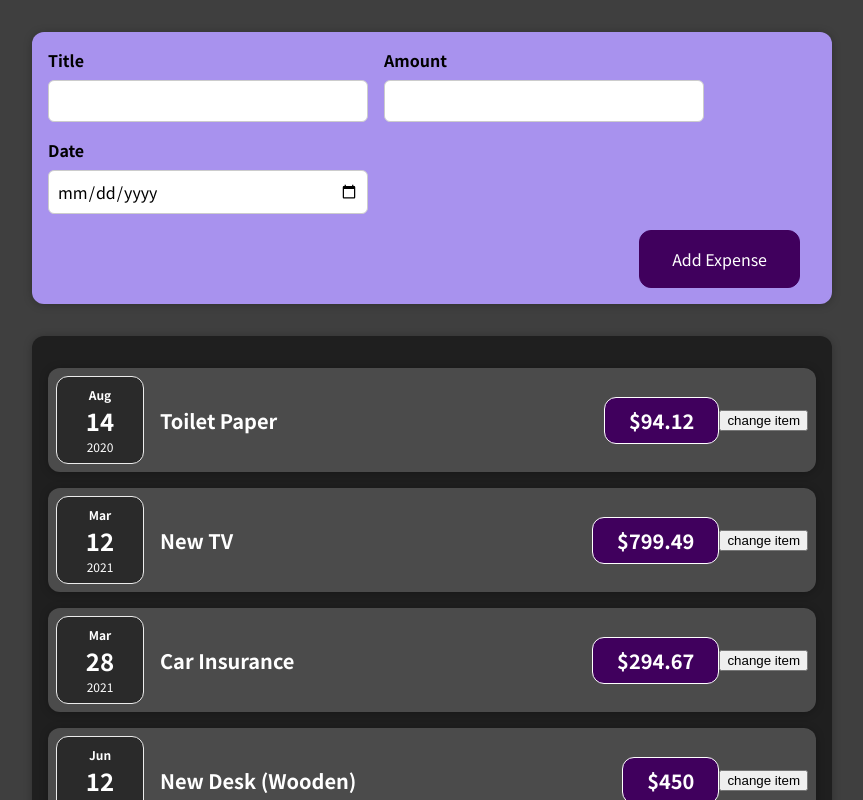
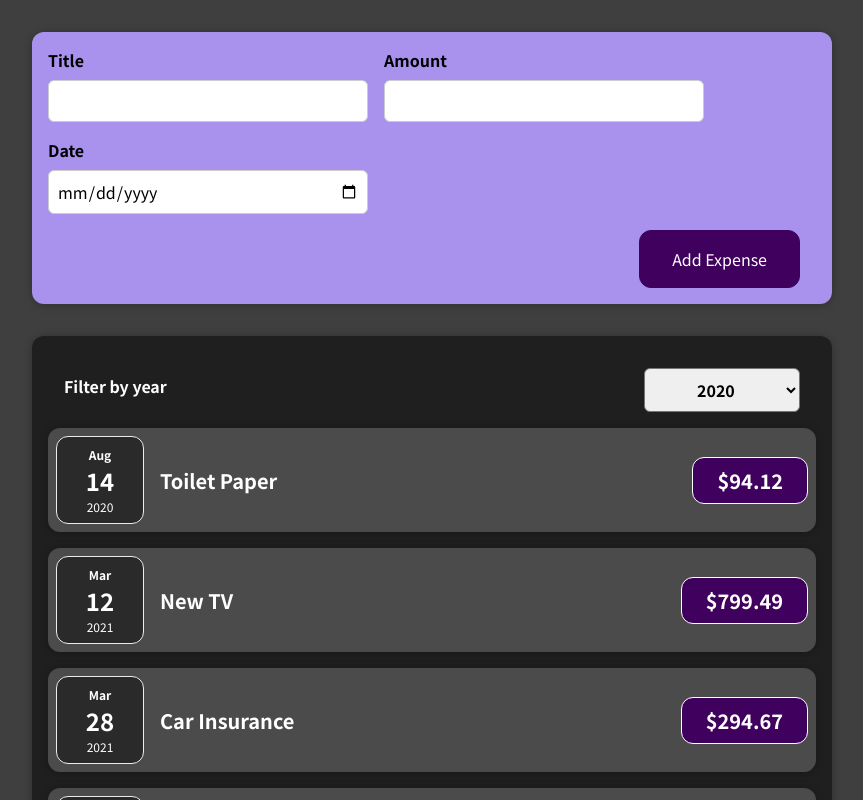
Before and after one commit to xGabrisado/01-starting-setup-modulo-3, a React (Create React App) app: page / in a window 1280 px wide. Shown: the top 800 px of the page, without its empty margins (208-1071 px from the left). Built offline with nearby package versions, Linux system fonts and the light colour scheme.

Commit message:
✨ useStates deeper, forms, etc.

```diff
--- a/src/App.js
+++ b/src/App.js
@@ -1,4 +1,4 @@
-import React from "react";
+import React, { useState } from "react";
 import ExpenseDisplay from "./components/Expenses/ExpenseDisplay";
 import NewExpense from "./components/NewExpense/NewExpense";
 
@@ -24,8 +24,20 @@ function App() {
       date: new Date(2021, 5, 12),
     },
   ];
+
+  const [useExpense, setUseExpense] = useState(expenses)
   //Podemos usar tambem como cara proprieade uma props: title={expenses[0].title}
   //e passar para a prox componente corretamente
+
+  const addExpenseHandler = expense => {
+    console.log('In App.js');
+    console.log(expense);
+    console.log('antes de setar');
+    console.log(useExpense);
+    setUseExpense(expense)
+    console.log('depois de setar');
+    console.log(useExpense);
+  }
 
   // return React.createElement('div', {},
   //   React.createElement('h2', {}, "Let's get started!"),
@@ -34,8 +46,8 @@ function App() {
 
   return (
     <div>
-      <NewExpense />
-      <ExpenseDisplay expenseArr={expenses} />
+      <NewExpense onAddExpense={addExpenseHandler} />
+      <ExpenseDisplay expenseArr={useExpense} />
     </div>
   );
 }
--- a/src/components/Expenses/ExpenseDisplay.jsx
+++ b/src/components/Expenses/ExpenseDisplay.jsx
@@ -1,14 +1,29 @@
 import ExpenseItem from "./ExpenseItem";
 import "./ExpenseDisplay.css";
 import Card from "../UI/Card";
+import ExpensesFilter from "./ExpenseFilter";
+import { useState } from "react";
 
 const ExpenseDisplay = (props) => {
+  const [filteredYear, setfilteredYear] = useState("2020");
+
+  const filterChangeHandler = (year) => {
+    setfilteredYear(year);
+  };
+
   return (
     <Card className="expenses">
-      <ExpenseItem expense={props.expenseArr[0]} />
+      <ExpensesFilter
+        selected={filteredYear}
+        onChangeFilter={filterChangeHandler}
+      />
+      {props.expenseArr.map((expense) => (
+        <ExpenseItem expense={expense} />
+      ))}
+      {/* <ExpenseItem expense={props.expenseArr[0]} />
       <ExpenseItem expense={props.expenseArr[1]} />
       <ExpenseItem expense={props.expenseArr[2]} />
-      <ExpenseItem expense={props.expenseArr[3]} />
+      <ExpenseItem expense={props.expenseArr[3]} /> */}
     </Card>
   );
 };
--- /dev/null
+++ b/src/components/Expenses/ExpenseFilter.css
@@ -0,0 +1,24 @@
+.expenses-filter {
+  color: white;
+  padding: 0 1rem;
+}
+
+.expenses-filter__control {
+  display: flex;
+  width: 100%;
+  align-items: center;
+  justify-content: space-between;
+  margin: 1rem 0;
+}
+
+.expenses-filter label {
+  font-weight: bold;
+  margin-bottom: 0.5rem;
+}
+
+.expenses-filter select {
+  font: inherit;
+  padding: 0.5rem 3rem;
+  font-weight: bold;
+  border-radius: 6px;
+}
--- /dev/null
+++ b/src/components/Expenses/ExpenseFilter.jsx
@@ -0,0 +1,53 @@
+import React, { useState } from "react";
+
+import "./ExpenseFilter.css";
+
+const ExpensesFilter = (props) => {
+  const dropdownChangeHandler = (event) => {
+    console.log(event);
+    // const selectOpt = event.target.options.selectedIndex;
+    // const selectYear = event.target[selectOpt].innerHTML;
+    // props.onYearOption(selectYear);
+    props.onChangeFilter(event.target.value);
+  };
+
+  // const [estado, setEstado] = useState({
+  //   outro: "2021",
+  //   "seletor tal":
+
+  // });
+
+  // console.log("estado");
+  // console.log(estado);
+
+  // function handleInput(event) {
+  //   event.preventDefault();
+  //   setEstado({ ...estado, [event.target.name]: event.target.value });
+  // }
+
+  return (
+    <div className="expenses-filter">
+      <div className="expenses-filter__control">
+        <label>Filter by year</label>
+        {/* <input
+          name="outro"
+          value={estado["outro"]}
+          type="text"
+          onChange={handleInput}
+        /> */}
+        <select
+          value={props.selected}
+          name="seletortal"
+          onChange={dropdownChangeHandler}
+        >
+          <option value="2022">2022</option>
+          <option value="2021">2021</option>
+          <option value="2020">2020</option>
+          <option value="2019">2019</option>
+        </select>
+      </div>
+    </div>
+  );
+};
+
+export default ExpensesFilter;
--- a/src/components/Expenses/ExpenseItem.jsx
+++ b/src/components/Expenses/ExpenseItem.jsx
@@ -1,23 +1,15 @@
-import { useState } from "react";
 import Card from "../UI/Card";
 import ExpenseDate from "./ExpenseDate";
 import "./ExpenseItem.css";
 
 const ExpenseItem = ({ expense }) => {
-  const [title, setTitle] = useState(expense.title);
-
-  const clickHandler = () => {
-    setTitle("Updated!");
-  };
-
   return (
     <Card className="expense-item">
       <ExpenseDate date={expense.date} />
       <div className="expense-item__description">
-        <h2>{title}</h2>
+        <h2>{expense.title}</h2>
         <div className="expense-item__price">${expense.amount}</div>
       </div>
-      <button onClick={clickHandler}>change item</button>
     </Card>
   );
 };
--- a/src/components/NewExpense/ExpenseForm.jsx
+++ b/src/components/NewExpense/ExpenseForm.jsx
@@ -1,34 +1,87 @@
 import "./ExpenseForm.css";
 import { useState } from "react";
 
-const ExpenseForm = () => {
+const ExpenseForm = (props) => {
   const [enteredTitle, setEnteredTitle] = useState("");
   const [enteredAmount, setEnteredAmount] = useState("");
   const [enteredDate, setEnteredDate] = useState("");
 
+  //   const [userInput, setUserInput] = useState({
+  //     enteredTitle: "",
+  //     enteredAmount: "",
+  //     enteredDate: "",
+  //   });
+
   const titleChangedHandler = (event) => {
     setEnteredTitle(event.target.value);
+    // setUserInput({
+    //   ...userInput,
+    //   enteredTitle: event.target.value,
+    // });
+
+    // setUserInput((prevState) => {
+    //   return {
+    //     ...prevState,
+    //     enteredTitle: event.target.value,
+    //   };
+    // });
     console.log(event.target.value);
   };
 
   const amountChangeHandler = (event) => {
     setEnteredAmount(event.target.value);
-    console.log(event.target.value);
+    // setUserInput({
+    //   ...userInput,
+    //   enteredAmount: event.target.value,
+    // });
+    // console.log(event.target.value);
   };
 
   const dateChangeHandler = (event) => {
     setEnteredDate(event.target.value);
-    console.log(event.target.value);
+
+    // setUserInput({
+    //   ...userInput,
+    //   enteredDate: event.target.value,
+    // });
+    // console.log(event.target.value);
+  };
+
+  const inputHandler = (identifier, value) => {
+    if (identifier === "title") {
+      setEnteredTitle(value);
+      // console.log(value);
+    } else if (identifier === "date") {
+      setEnteredDate(value);
+    } else {
+      setEnteredAmount(value);
+    }
+  };
+
+  const submitHandler = (event) => {
+    event.preventDefault();
+
+    const expenseData = {
+      title: enteredTitle,
+      amount: enteredAmount,
+      date: new Date(enteredDate),
+    };
+
+    setEnteredTitle("");
+    setEnteredAmount("");
+    setEnteredDate("");
+
+    props.onSaveExpenseData(expenseData);
   };
 
   return (
-    <form action="">
+    <form action="" onSubmit={submitHandler}>
       <div className="new-expense__controls">
         <div className="new-expense__control">
           <label htmlFor="">Title</label>
           <input
             type="text"
-            onChange={titleChangedHandler}
+            onChange={(event) => inputHandler("title", event.target.value)}
             value={enteredTitle}
           />
         </div>
--- a/src/components/NewExpense/NewExpense.jsx
+++ b/src/components/NewExpense/NewExpense.jsx
@@ -1,10 +1,18 @@
 import "./NewExpense.css";
 import ExpenseForm from "./ExpenseForm";
 
-const NewExpense = () => {
+const NewExpense = (props) => {
+  const saveExpenseDateHandler = (enteredExpenseData) => {
+    const expenseData = {
+      ...enteredExpenseData,
+      id: Math.random().toString(),
+    };
+
+    props.onAddExpense(expenseData);
+  };
   return (
     <div className="new-expense">
-      <ExpenseForm />
+      <ExpenseForm onSaveExpenseData={saveExpenseDateHandler} />
     </div>
   );
 };
```
